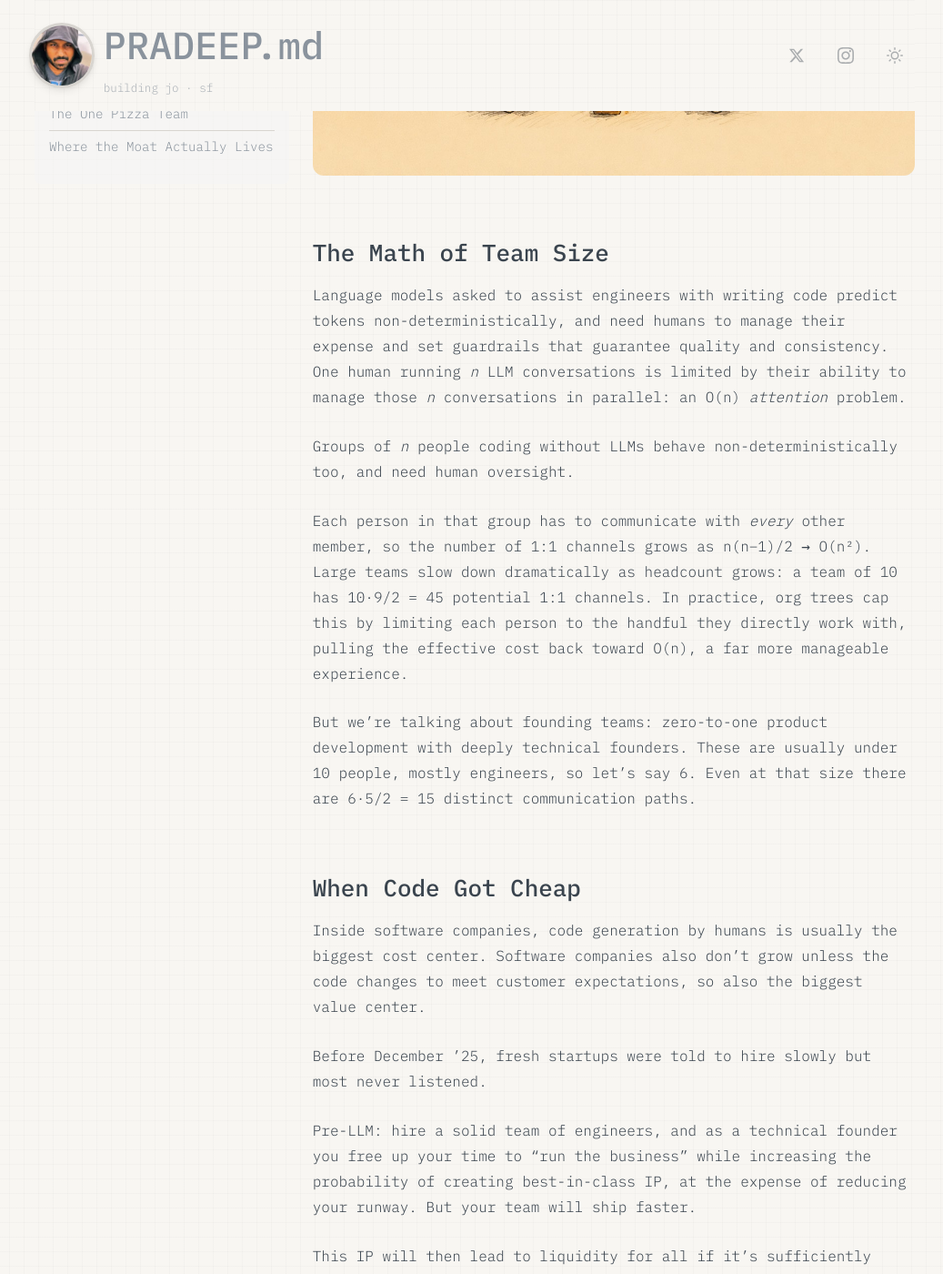
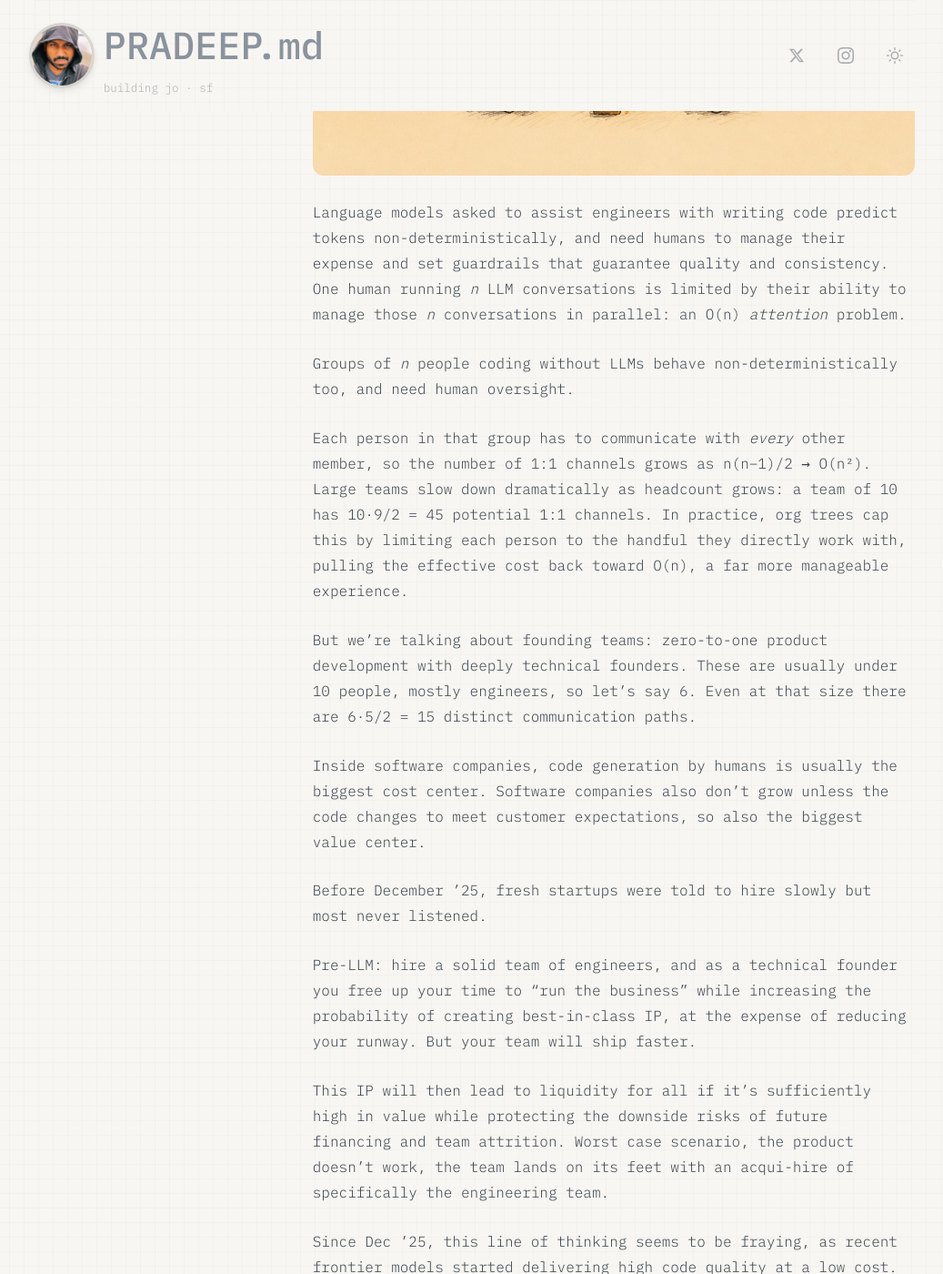
Before and after one commit to skyfallsin/skyfallsin.github.io, a Jekyll site: the page built from _posts/2026-06-30-one-pizza-startup.md, in a window 1280 px wide and 1400 px high, scrolled down 641 px. Shown: the whole window at 91% size, without its empty margins (118-1155 px from the left). Built offline with Jekyll 4.4.1, drawn with Linux system fonts in a browser that asks for light colours; nearby versions of some CDN libraries; some of the changed text lies outside the part shown.

Commit message:
one-pizza: kill all H2 subtitles — let the piece read as one thought

```diff
--- a/_posts/2026-06-30-one-pizza-startup.md
+++ b/_posts/2026-06-30-one-pizza-startup.md
@@ -7,7 +7,6 @@ image_alt: Two founders and small AI robots eating pizza around laptops
 description: Zero-to-one teams used to trade O(n²) communication for speed. LLMs flip that math. Two disciplined engineers can now get to PMF faster.
 ---
 
-## The Math of Team Size
 
 Language models asked to assist engineers with writing code predict tokens non-deterministically, and need humans to manage their expense and set guardrails that guarantee quality and consistency. One human running *n* LLM conversations is limited by their ability to manage those *n* conversations in parallel: an O(n) _attention_ problem.
 
@@ -17,7 +16,6 @@ Each person in that group has to communicate with *every* other member, so the n
 
 But we’re talking about founding teams: zero-to-one product development with deeply technical founders. These are usually under 10 people, mostly engineers, so let’s say 6. Even at that size there are 6·5/2 = 15 distinct communication paths.
 
-## When Code Got Cheap
 
 Inside software companies, code generation by humans is usually the biggest cost center. Software companies also don’t grow unless the code changes to meet customer expectations, so also the biggest value center.
 
@@ -35,7 +33,6 @@ In the event they spawn more of themselves to work with, the relationships aren
 
 As a software company, LLMs type out code faster than humans manually writing it. Tech, a measure of providence and human oversight combine to make that code actually shippable. The cost of managing a “team” of _n_ LLM agents is the cost of a highly paid engineer’s salary plus disciplined token burn. The best engineers are able to orchestrate LLMs to execute high-quality deltas in hours, not weeks, at the cost of _n_ individual 1:1 conversations with isolated agents.
 
-## The One Pizza Team
 
 Let’s do some rough napkin math now:
 
@@ -60,7 +57,6 @@ So now the big question - why add more people to a zero-to-one engineering team
 
 The heavy lifting being done in these team structures: the quality of the engineers in question, their paranoia when designing, building and editing systems over time, and their and the org’s token budgeting and discipline. Can these engineers context-switch aggressively without burning out over time? That’s another huge one.
 
-## Where the Moat Actually Lives
 
 Code as leverage is well understood. But there’s a notion in the funding market right now that small teams produce easily reproducible products with no moat. The old logic being “more code needs more engineers, so it’s hard to pull off fast, and *that difficulty* is the moat.”
 
```
